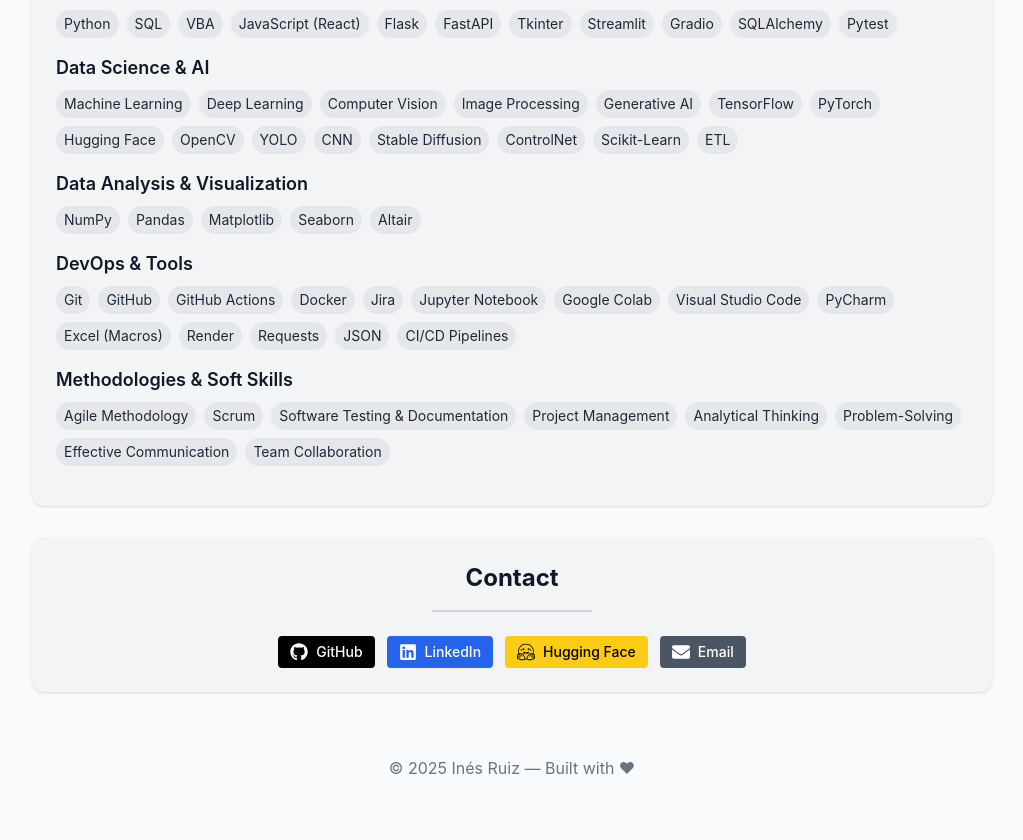
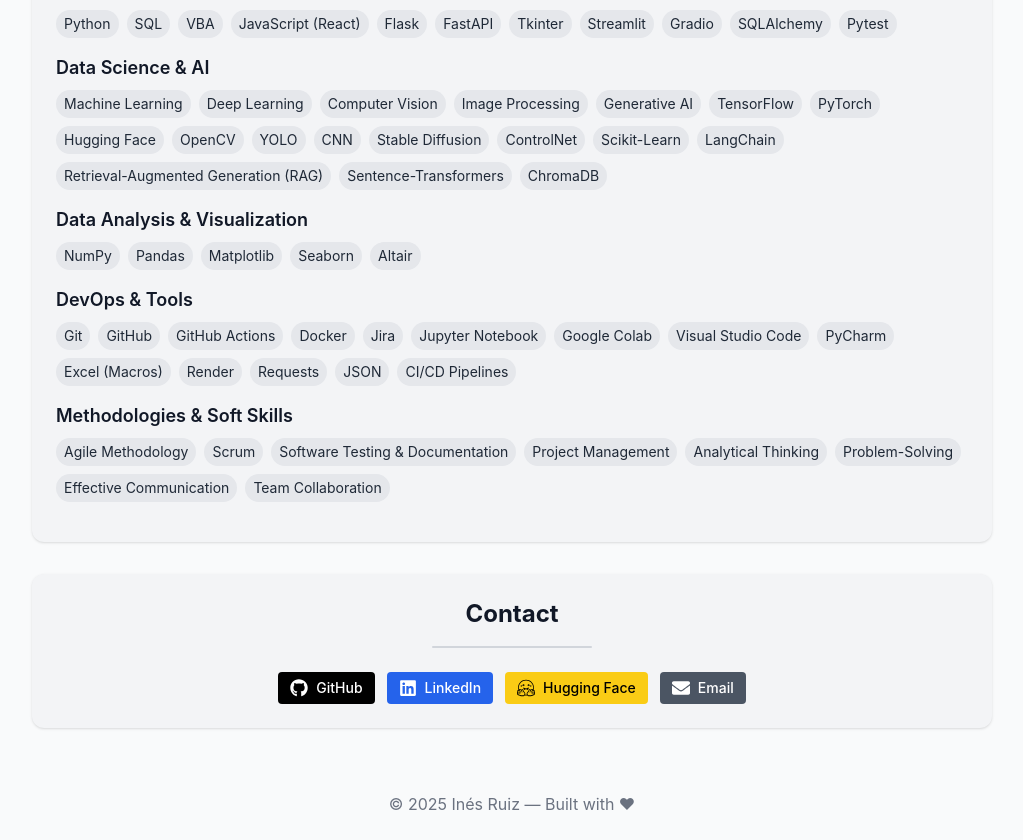
Before and after one commit to inesruizblach/inesruizblach.github.io, a React (Vite) app: page / in a window 1280 px wide. Shown: the part 4848-5688 px from the top of the page, without its empty margins (128-1151 px from the left). Before the commit the page ends 5652 px from the top, so only its background shows below. Built offline with nearby package versions, Linux system fonts and the light colour scheme.

Commit message:
Add new skills to Skills component

```diff
--- a/src/components/Skills.jsx
+++ b/src/components/Skills.jsx
@@ -30,7 +30,10 @@ const skills = {
     "Stable Diffusion",
     "ControlNet",
     "Scikit-Learn",
-    "ETL"
+    "LangChain",
+    "Retrieval-Augmented Generation (RAG)",
+    "Sentence-Transformers",
+    "ChromaDB"
   ],
   "Data Analysis & Visualization": [
     "NumPy",
```
